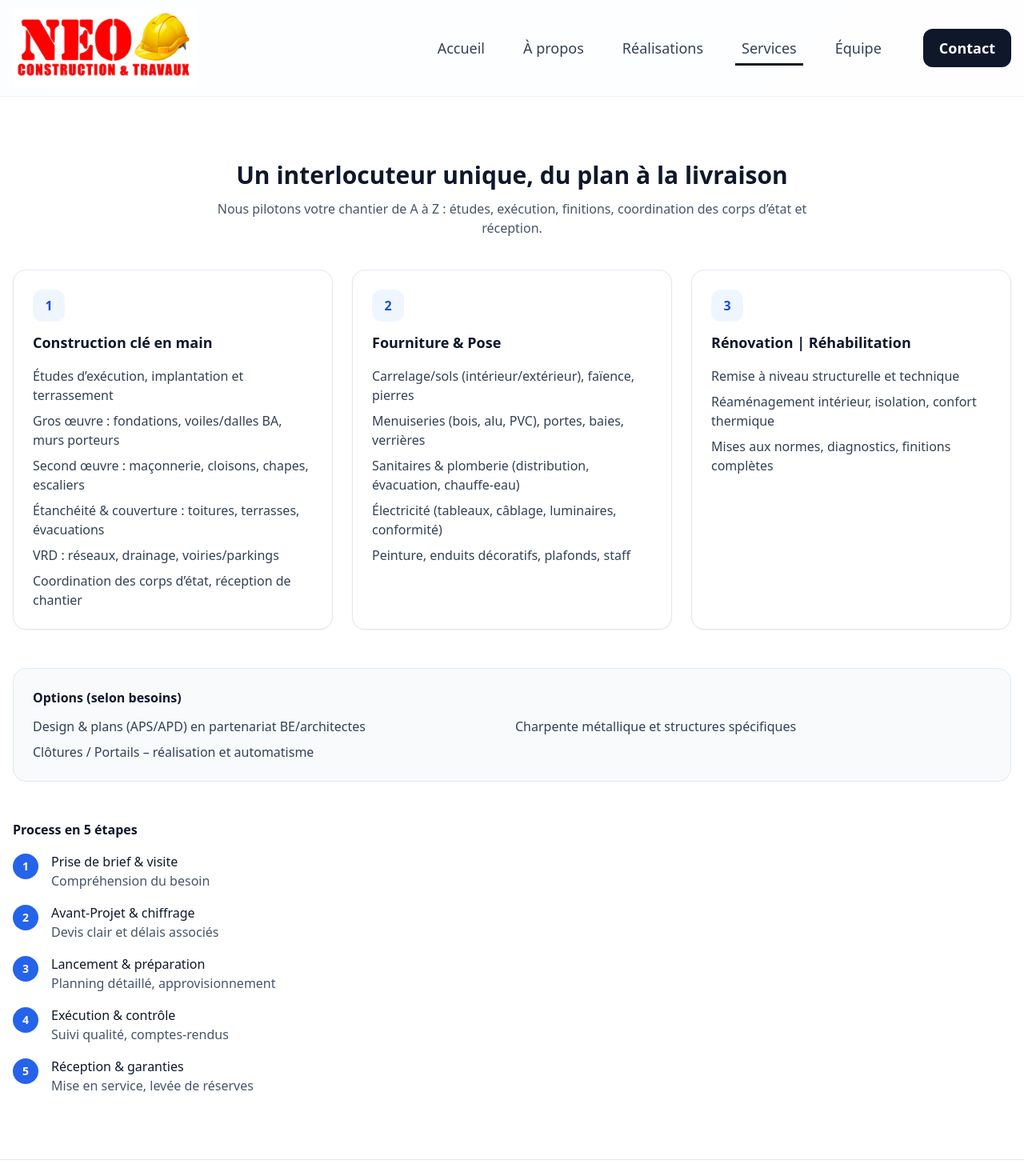
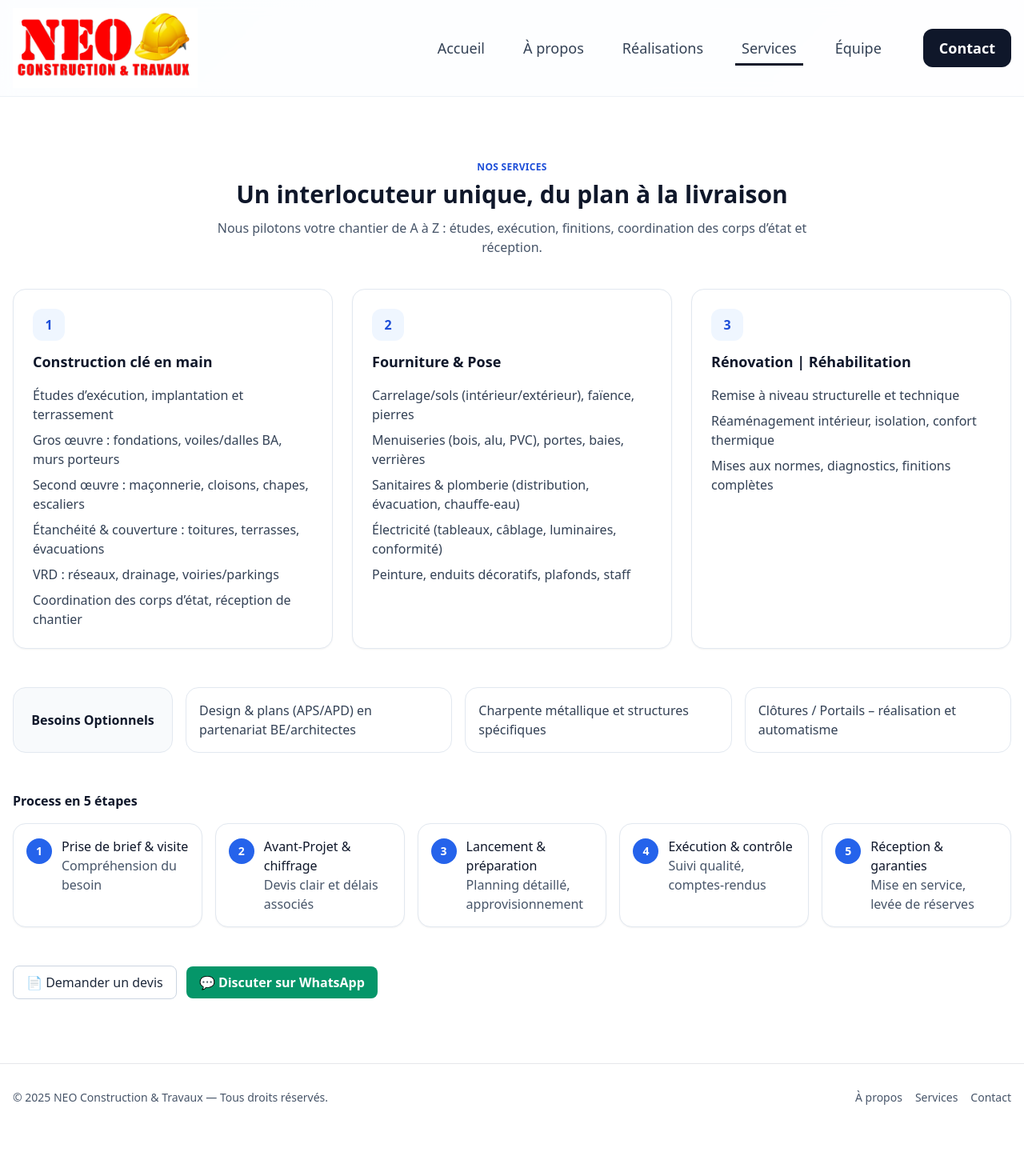
Before and after one commit to guialain/neo-ct-site, a React (Vite) app: page /services in a window 1280 px wide. Shown: the top 1470 px of the page at 80% size. After the commit the page ends 1414 px from the top, so only its background shows below. Built offline with nearby package versions, Linux system fonts and the light colour scheme.

Commit message:
chore: deploy

```diff
--- a/src/pages/Home.jsx
+++ b/src/pages/Home.jsx
@@ -1,5 +1,6 @@
 // src/pages/Home.jsx
 import React from "react";
+import { Helmet } from "react-helmet-async";
 import HeroCarousel from "../components/HeroCarousel";
 import PartnersCarousel from "../components/PartnersCarousel";
 
@@ -15,6 +16,11 @@ const MEDIA = [
 ];
 
 export default function Home() {
+  // --- SEO (URL / images OG) ---
+  const site = "https://www.neoct.ci"; // choisis www OU apex, pas les deux
+  const url = `${site}/`;
+  const og = `${site}/og/home-1200x630.jpg`; // image 1200x630
+
   // --- WhatsApp ---
   const phone = "2250576428643";
   const msgMobile =
@@ -25,23 +31,84 @@ export default function Home() {
   const openWhatsApp = (e) => {
     e.preventDefault();
     const t0 = Date.now();
-    window.location.href = appUrl;
+    window.location.href = appUrl; // tente d'ouvrir l'app
     setTimeout(() => {
       if (Date.now() - t0 < 1200) {
-        window.open(webUrl, "_blank", "noopener,noreferrer");
+        window.open(webUrl, "_blank", "noopener,noreferrer"); // fallback web
       }
     }, 800);
   };
 
   return (
+    <>
+      <Helmet prioritizeSeoTags>
+        <html lang="fr" />
+        <title>NEO Construction & Travaux — Entreprise BTP à Abidjan</title>
+        <meta
+          name="description"
+          content="NEO CT conçoit et réalise des ouvrages résidentiels, tertiaires et industriels en Côte d’Ivoire. Qualité, délais, sécurité — engagement chantier."
+        />
+        <link rel="canonical" href={url} />
+        <meta name="robots" content="index,follow,max-snippet:-1,max-image-preview:large,max-video-preview:-1" />
+
+        {/* Open Graph */}
+        <meta property="og:type" content="website" />
+        <meta property="og:locale" content="fr_FR" />
+        <meta property="og:site_name" content="NEO Construction & Travaux" />
+        <meta property="og:title" content="NEO Construction & Travaux — Entreprise BTP à Abidjan" />
+        <meta property="og:description" content="Études, exécution, finitions — clé en main en Côte d’Ivoire." />
+        <meta property="og:url" content={url} />
+        <meta property="og:image" content={og} />
+        <meta property="og:image:width" content="1200" />
+        <meta property="og:image:height" content="630" />
+
+        {/* Twitter */}
+        <meta name="twitter:card" content="summary_large_image" />
+        <meta name="twitter:title" content="NEO Construction & Travaux — BTP" />
+        <meta name="twitter:description" content="Qualité, délais, sécurité — engagement chantier." />
+        <meta name="twitter:image" content={og} />
+
+        {/* JSON-LD (Organization + Website) */}
+        <script type="application/ld+json">
+          {JSON.stringify({
+            "@context": "https://schema.org",
+            "@type": "ConstructionCompany",
+            name: "NEO Construction & Travaux",
+            url: site,
+            logo: `${site}/logo-neoct.jpg`,
+            image: `${site}/hero-neoct.jpg`,
+            address: {
+              "@type": "PostalAddress",
+              streetAddress: "Cocody, 7e Tranche - Les Oscars",
+              addressLocality: "Abidjan",
+              addressCountry: "CI",
+            },
+            telephone: "+225",
+            areaServed: "CI",
+          })}
+        </script>
+
+        <script type="application/ld+json">
+          {JSON.stringify({
+            "@context": "https://schema.org",
+            "@type": "WebSite",
+            url: site,
+            name: "NEO Construction & Travaux",
+            potentialAction: {
+              "@type": "SearchAction",
+              target: `${site}/realisations?q={search_term_string}`,
+              "query-input": "required name=search_term_string",
+            },
+          })}
+        </script>
+      </Helmet>
+
       <main className="bg-gradient-to-br from-blue-50 via-slate-50 to-white">
-
         {/* ===== HÉRO ENCADRÉ ===== */}
         <section className="mx-auto max-w-7xl px-4 pt-3 pb-6 sm:pt-4 sm:pb-8 lg:pt-6 lg:pb-12">
           {/* Carte */}
           <div className="rounded-3xl border border-slate-200 bg-white/85 shadow-md backdrop-blur supports-[backdrop-filter]:bg-white/70">
             <div className="grid items-start gap-4 md:gap-8 lg:gap-10 md:grid-cols-12 p-4 sm:p-6 lg:p-8">
-
               {/* TEXTE (6/12) */}
               <div className="order-2 md:order-1 md:col-span-6">
                 <p className="text-sm sm:text-base font-extrabold uppercase tracking-wide text-blue-700">
@@ -101,15 +168,12 @@ export default function Home() {
 
               {/* MEDIA (6/12) */}
               <div className="order-1 md:order-2 md:col-span-6">
-              {/* Hauteur contrôlée en mobile pour ne pas prendre tout l'écran */}
                 <div className="rounded-2xl overflow-hidden shadow-sm ring-1 ring-slate-200/60 h-[38vh] sm:h-[44vh] md:h-auto">
-                <div className="h-full [&_img]:h-full [&_img]:w-full [&_img]:object-cover
-                                [&_video]:h-full [&_video]:w-full [&_video]:object-cover">
+                  <div className="h-full [&_img]:h-full [&_img]:w-full [&_img]:object-cover [&_video]:h-full [&_video]:w-full [&_video]:object-cover">
                     <HeroCarousel items={MEDIA} autoPlay interval={5000} />
                   </div>
                 </div>
               </div>
-
             </div>
           </div>
         </section>
@@ -122,5 +186,6 @@ export default function Home() {
         </section>
         <PartnersCarousel title=" " />
       </main>
+    </>
   );
 }
--- a/src/pages/Services.jsx
+++ b/src/pages/Services.jsx
@@ -1,15 +1,116 @@
 // src/pages/Services.jsx
-import React from "react";
+import React, { useCallback } from "react";
+import { Helmet } from "react-helmet-async";
 
 export default function Services() {
+  // — Identité / URLs (cohérents avec Home & Contact)
+  const brand = "NEO Construction & Travaux";
+  const site = "https://www.neoct.ci";
+  const canonical = `${site}/services`;
+  const ogImage = `${site}/og/services-1200x630.jpg`; // (mets l’image dans /public/og/ si tu veux)
+
+  // — WhatsApp (même logique que Home/Contact)
+  const phoneWhats = "2250576428643";
+  const openWhatsApp = useCallback((e) => {
+    e.preventDefault();
+    const msg =
+      "Bonjour NEO CT 👋, j’aimerais en savoir plus sur vos services (clé en main, rénovation, fourniture & pose).";
+    const appUrl = `whatsapp://send?phone=${phoneWhats}&text=${encodeURIComponent(msg)}`;
+    const webUrl = `https://wa.me/${phoneWhats}?text=${encodeURIComponent(msg)}`;
+    const t0 = Date.now();
+    window.location.href = appUrl;
+    setTimeout(() => {
+      if (Date.now() - t0 < 1200) {
+        window.open(webUrl, "_blank", "noopener,noreferrer");
+      }
+    }, 800);
+  }, []);
+
+  // — JSON-LD : 3 services + ItemList (Google)
+  const services = [
+    {
+      name: "Construction clé en main",
+      description:
+        "Études d’exécution, gros œuvre, second œuvre, étanchéité & couverture, VRD, coordination et réception.",
+    },
+    {
+      name: "Fourniture & Pose",
+      description:
+        "Carrelage, menuiseries, sanitaires/plomberie, électricité, peinture et finitions.",
+    },
+    {
+      name: "Rénovation | Réhabilitation",
+      description:
+        "Remise à niveau structurelle et technique, réaménagement, mises aux normes, finitions complètes.",
+    },
+  ];
+
+  const jsonLd = {
+    "@context": "https://schema.org",
+    "@type": "ItemList",
+    name: "Services de construction",
+    itemListElement: services.map((s, i) => ({
+      "@type": "Service",
+      position: i + 1,
+      name: s.name,
+      description: s.description,
+      provider: {
+        "@type": "Organization",
+        name: brand,
+        url: site,
+      },
+      areaServed: "CI",
+    })),
+  };
+
   return (
     <section id="services" className="bg-white">
+      {/* SEO / Partage */}
+      <Helmet prioritizeSeoTags>
+        <html lang="fr" />
+        <title>Services — {brand}</title>
+        <meta
+          name="description"
+          content="Études, exécution, finitions, rénovation, fourniture & pose — NEO CT pilote vos chantiers de A à Z."
+        />
+        <link rel="canonical" href={canonical} />
+        <meta name="robots" content="index,follow" />
+
+        {/* Open Graph */}
+        <meta property="og:type" content="website" />
+        <meta property="og:site_name" content={brand} />
+        <meta property="og:title" content={`Services — ${brand}`} />
+        <meta
+          property="og:description"
+          content="Un interlocuteur unique, du plan à la livraison. Clé en main, rénovation, fourniture & pose."
+        />
+        <meta property="og:url" content={canonical} />
+        <meta property="og:image" content={ogImage} />
+        <meta property="og:image:width" content="1200" />
+        <meta property="og:image:height" content="630" />
+
+        {/* Twitter */}
+        <meta name="twitter:card" content="summary_large_image" />
+        <meta name="twitter:title" content={`Services — ${brand}`} />
+        <meta
+          name="twitter:description"
+          content="Études, exécution, finitions, rénovation, fourniture & pose."
+        />
+        <meta name="twitter:image" content={ogImage} />
+
+        {/* JSON-LD */}
+        <script type="application/ld+json">{JSON.stringify(jsonLd)}</script>
+      </Helmet>
+
       <div className="mx-auto max-w-7xl px-4 py-16 sm:py-20">
-        {/* Header */}
+        {/* Header avec H1 pour le SEO */}
         <div className="mx-auto max-w-3xl text-center">
-          <h2 className="text-2xl sm:text-3xl font-bold text-slate-900">
+          <p className="text-xs font-semibold uppercase tracking-wide text-blue-700">
+            Nos services
+          </p>
+          <h1 className="mt-2 text-2xl sm:text-3xl font-extrabold text-slate-900">
             Un interlocuteur unique, du plan à la livraison
-          </h2>
+          </h1>
           <p className="mt-3 text-slate-600">
             Nous pilotons votre chantier de A à Z : études, exécution, finitions,
             coordination des corps d’état et réception.
@@ -23,9 +124,9 @@ export default function Services() {
             <div className="mb-3 inline-flex h-10 w-10 items-center justify-center rounded-xl bg-blue-50 text-blue-700 font-semibold">
               1
             </div>
-            <h3 className="text-lg font-semibold text-slate-900">
+            <h2 className="text-lg font-semibold text-slate-900">
               Construction clé en main
-            </h3>
+            </h2>
             <ul className="mt-4 space-y-2 text-slate-700">
               <li>Études d’exécution, implantation et terrassement</li>
               <li>
@@ -53,9 +154,9 @@ export default function Services() {
             <div className="mb-3 inline-flex h-10 w-10 items-center justify-center rounded-xl bg-blue-50 text-blue-700 font-semibold">
               2
             </div>
-            <h3 className="text-lg font-semibold text-slate-900">
+            <h2 className="text-lg font-semibold text-slate-900">
               Fourniture &amp; Pose
-            </h3>
+            </h2>
             <ul className="mt-4 space-y-2 text-slate-700">
               <li>Carrelage/sols (intérieur/extérieur), faïence, pierres</li>
               <li>Menuiseries (bois, alu, PVC), portes, baies, verrières</li>
@@ -73,9 +174,9 @@ export default function Services() {
             <div className="mb-3 inline-flex h-10 w-10 items-center justify-center rounded-xl bg-blue-50 text-blue-700 font-semibold">
               3
             </div>
-            <h3 className="text-lg font-semibold text-slate-900">
+            <h2 className="text-lg font-semibold text-slate-900">
               Rénovation | Réhabilitation
-            </h3>
+            </h2>
             <ul className="mt-4 space-y-2 text-slate-700">
               <li>Remise à niveau structurelle et technique</li>
               <li>Réaménagement intérieur, isolation, confort thermique</li>
@@ -84,47 +185,51 @@ export default function Services() {
           </article>
         </div>
 
-        {/* Options */}
-        <div className="mt-12 rounded-2xl border border-slate-200 bg-slate-50 p-6">
-          <h4 className="text-base font-semibold text-slate-900">
-            Options (selon besoins)
+{/* Options — 4 cases with smaller first one */}
+<div className="mt-12 grid grid-cols-1 md:[grid-template-columns:0.6fr_1fr_1fr_1fr] gap-3 md:gap-4">
+
+  {/* Case 1 : Titre (reduced width) */}
+  <div className="rounded-2xl border border-slate-200 bg-slate-50 p-4 flex items-center justify-center">
+    <h4 className="text-base font-semibold text-slate-900 m-0 text-center">
+      Besoins Optionnels
     </h4>
-          <ul className="mt-3 grid gap-2 text-slate-700 sm:grid-cols-2">
-            <li>Design &amp; plans (APS/APD) en partenariat BE/architectes</li>
-            <li>Charpente métallique et structures spécifiques</li>
-            <li>Clôtures / Portails – réalisation et automatisme</li>
-          </ul>
+  </div>
+
+  {/* Case 2 */}
+  <div className="rounded-2xl border border-slate-200 bg-white p-4 flex items-center">
+    <p className="text-slate-700 m-0">Design &amp; plans (APS/APD) en partenariat BE/architectes</p>
+  </div>
+
+  {/* Case 3 */}
+  <div className="rounded-2xl border border-slate-200 bg-white p-4 flex items-center">
+    <p className="text-slate-700 m-0">Charpente métallique et structures spécifiques</p>
+  </div>
+
+  {/* Case 4 */}
+  <div className="rounded-2xl border border-slate-200 bg-white p-4 flex items-center">
+    <p className="text-slate-700 m-0">Clôtures / Portails – réalisation et automatisme</p>
+  </div>
 </div>
 
         {/* Process (timeline simple) */}
 <div className="mt-12">
-          <h4 className="text-base font-semibold text-slate-900">
+  <h3 className="text-base font-semibold text-slate-900">
     Process en 5 étapes
-          </h4>
-          <ol className="mt-4 space-y-4">
+  </h3>
+
+  {/* ⬇️ Passe d'une liste verticale à une grille horizontale */}
+  <ol className="mt-4 grid gap-4 sm:grid-cols-2 lg:grid-cols-5 items-start">
     {[
-              {
-                t: "Prise de brief & visite",
-                d: "Compréhension du besoin",
-              },
-              {
-                t: "Avant-Projet & chiffrage",
-                d: "Devis clair et délais associés",
-              },
-              {
-                t: "Lancement & préparation",
-                d: "Planning détaillé, approvisionnement",
-              },
-              {
-                t: "Exécution & contrôle",
-                d: "Suivi qualité, comptes-rendus",
-              },
-              {
-                t: "Réception & garanties",
-                d: "Mise en service, levée de réserves",
-              },
+      { t: "Prise de brief & visite", d: "Compréhension du besoin" },
+      { t: "Avant-Projet & chiffrage", d: "Devis clair et délais associés" },
+      { t: "Lancement & préparation", d: "Planning détaillé, approvisionnement" },
+      { t: "Exécution & contrôle", d: "Suivi qualité, comptes-rendus" },
+      { t: "Réception & garanties", d: "Mise en service, levée de réserves" },
     ].map((step, i) => (
-              <li key={i} className="flex items-start gap-4">
+      <li
+        key={i}
+        className="h-full rounded-2xl border border-slate-200 bg-white p-4 shadow-sm flex items-start gap-3"
+      >
         <span className="mt-0.5 inline-flex h-8 w-8 shrink-0 items-center justify-center rounded-full bg-blue-600 text-white text-sm font-semibold">
           {i + 1}
         </span>
@@ -136,6 +241,26 @@ export default function Services() {
     ))}
   </ol>
 </div>
+
+
+        {/* CTA final */}
+        <div className="mt-12 flex flex-wrap items-center gap-3">
+          <a
+            href="/contact"
+            className="inline-flex items-center gap-2 rounded-lg border border-slate-300 bg-white px-4 py-2 font-medium text-slate-800 hover:bg-slate-50"
+            aria-label="Aller à la page Contact pour demander un devis"
+          >
+            📄 Demander un devis
+          </a>
+          <a
+            href={`https://wa.me/${phoneWhats}`}
+            onClick={openWhatsApp}
+            className="inline-flex items-center gap-2 rounded-lg bg-emerald-600 px-4 py-2 font-semibold text-white hover:bg-emerald-700"
+            aria-label="Discuter sur WhatsApp"
+          >
+            💬 Discuter sur WhatsApp
+          </a>
+        </div>
       </div>
     </section>
   );
```
Also changed, not shown: src/pages/Contact.jsx (+8 -3 lines). Lines whose indentation alone changed are shown as unchanged.
